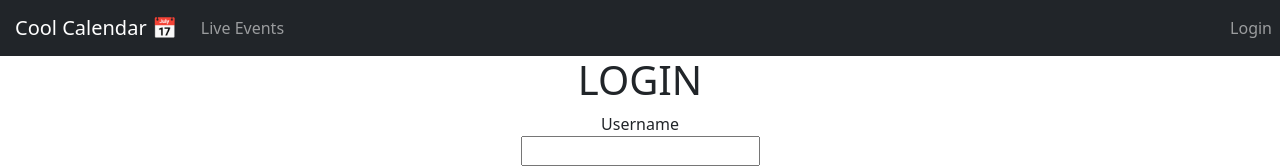
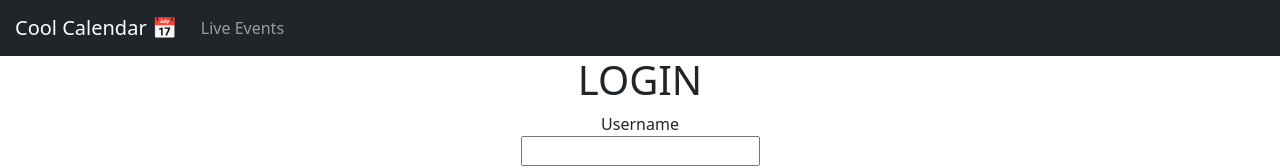
Before and after one commit to ksalanga/c00lc413nd4rB-P, a Next.js app: page /login in a window 1280 px wide. Shown: the top 168 px of the page. Built offline with nearby package versions, Linux system fonts and the light colour scheme; no server answers.

Commit message:
changed login to loginPage so that the prop is better understood

```diff
--- a/pages/login.js
+++ b/pages/login.js
@@ -11,7 +11,7 @@ function Login() {
         <meta name="viewport" content="width=device-width, initial-scale=1" />
         <title>Login</title>
       </Head>
-      <Navbar login={true}/>
+      <Navbar loginPage={true}></Navbar>
       <LoginForm />
     </>
   )
```
